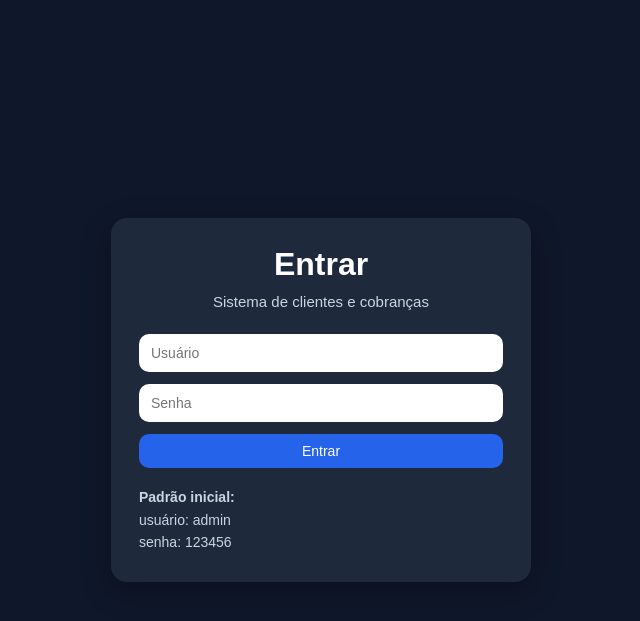
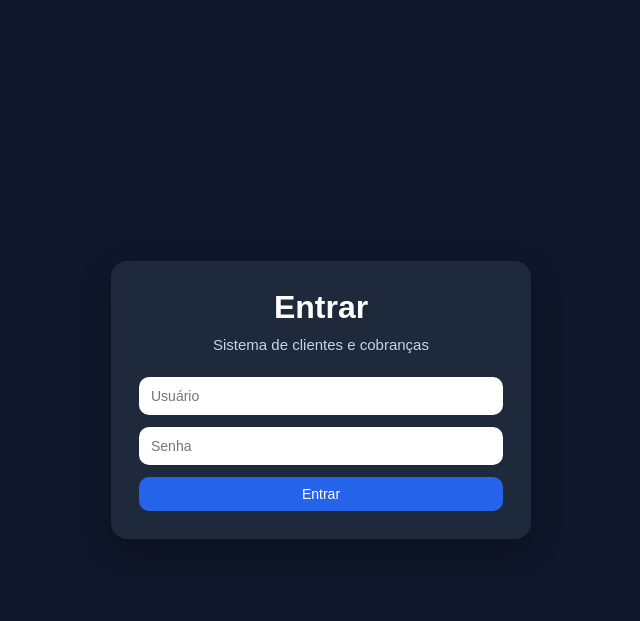
Before and after one commit to resetsaude3-dev/cliente-web, a FastAPI app: page /login in a window 1280 px wide. Shown: the top 621 px of the page, without its empty margins (319-959 px from the left). Run offline with FastAPI, Linux system fonts and the light colour scheme.

Commit message:
Update login.html

```diff
--- a/app/templates/login.html
+++ b/app/templates/login.html
@@ -21,11 +21,7 @@
         <button type="submit" class="btn primary">Entrar</button>
       </form>
 
-      <div class="login-dados">
-        <strong>Padrão inicial:</strong><br>
-        usuário: admin<br>
-        senha: 123456
-      </div>
+
     </div>
   </div>
 </body>
```
